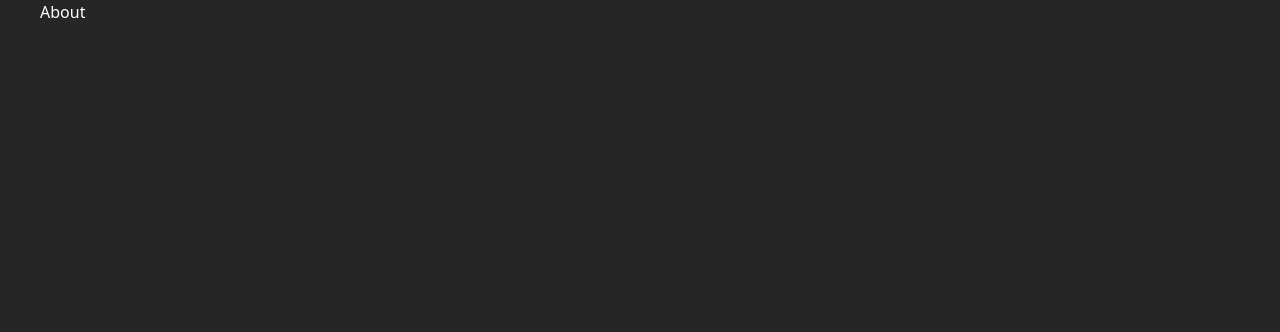
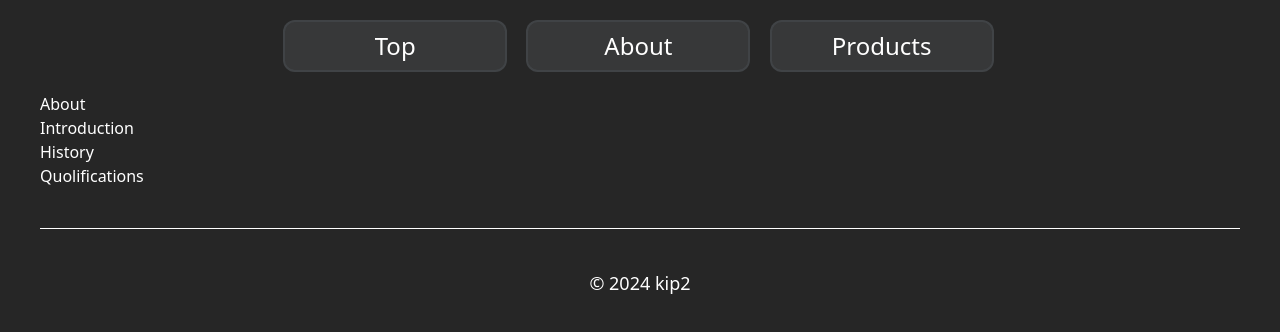
Before and after one commit to kip2/my-website, a React (Vite) app: page /about in a window 1280 px wide. Shown: the top 332 px of the page. Built offline with nearby package versions, Linux system fonts and the light colour scheme.

Commit message:
Create skelton of About page

```diff
--- a/src/Components/Page/About/About.tsx
+++ b/src/Components/Page/About/About.tsx
@@ -1,7 +1,18 @@
+import Footer from "../../UI/Footer"
+import Header from "../../UI/Header"
+import History from "./History"
+import Introduction from "./Introduction"
+import Quolifications from "./Qualifications"
+
 function About() {
     return (
         <>
+            <Header />
             <h1>About</h1>
+            <Introduction />
+            <History />
+            <Quolifications />
+            <Footer />
         </>
     )
 }
--- /dev/null
+++ b/src/Components/Page/About/History.tsx
@@ -0,0 +1,9 @@
+const History = () => {
+    return (
+        <>
+            <h1>History</h1>
+        </>
+    )
+}
+
+export default History
--- /dev/null
+++ b/src/Components/Page/About/Introduction.tsx
@@ -0,0 +1,9 @@
+const Introduction = () => {
+    return (
+        <>
+            <h1>Introduction</h1>
+        </>
+    )
+}
+
+export default Introduction
--- /dev/null
+++ b/src/Components/Page/About/Qualifications.tsx
@@ -0,0 +1,9 @@
+const Quolifications = () => {
+    return (
+        <>
+            <h1>Quolifications</h1>
+        </>
+    )
+}
+
+export default Quolifications
```
